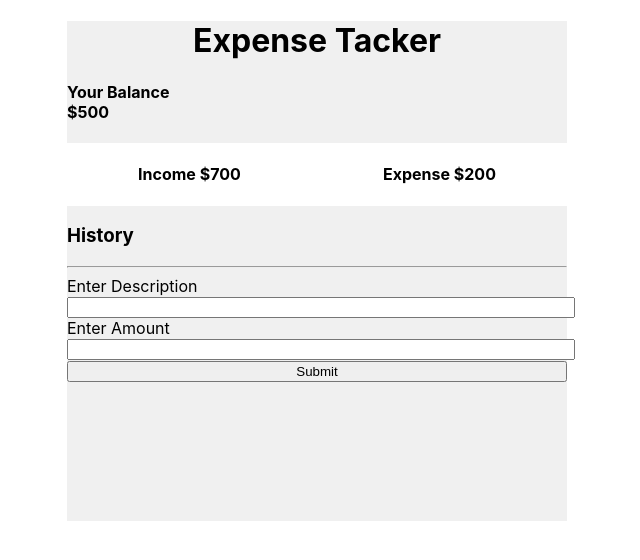
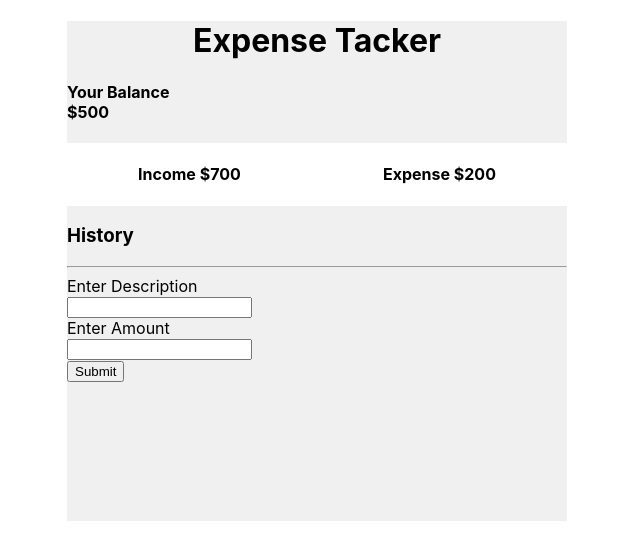
Before and after one commit to sajid-munawar/Bootcamp-2020, a React (Create React App) app: page / in a window 1280 px wide. Shown: the top 560 px of the page, without its empty margins (323-963 px from the left). Built offline with nearby package versions, Linux system fonts and the light colour scheme.

Commit message:
update app.css

```diff
--- a/src/App.css
+++ b/src/App.css
@@ -15,8 +15,9 @@
 }
 .label {
   display: block;
+  width: 100%;
 }
-.label >input {
+/* .label >input {
   width: 100%;
 
-}
+} */
```
